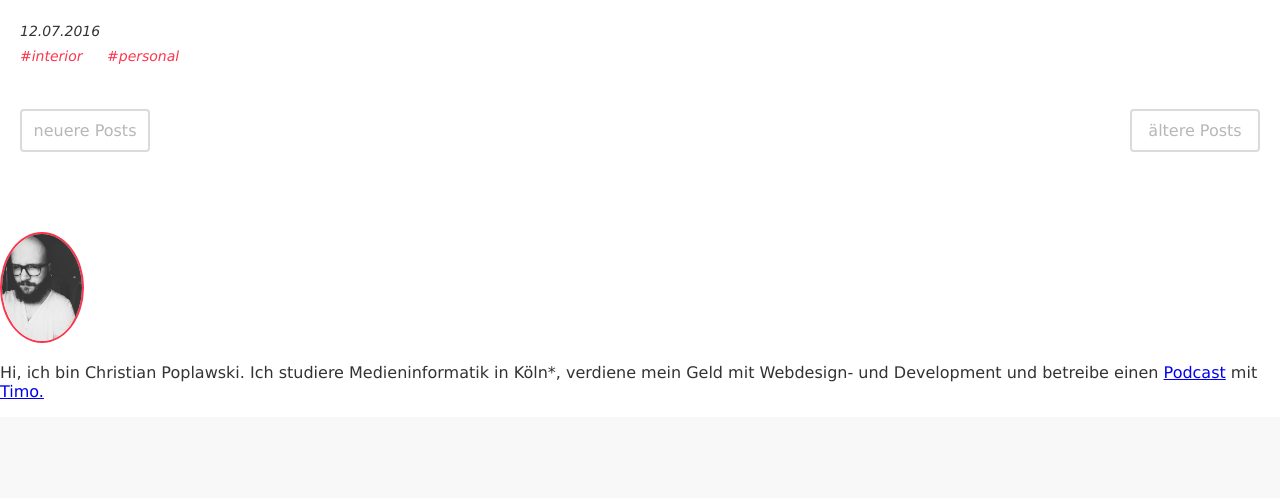
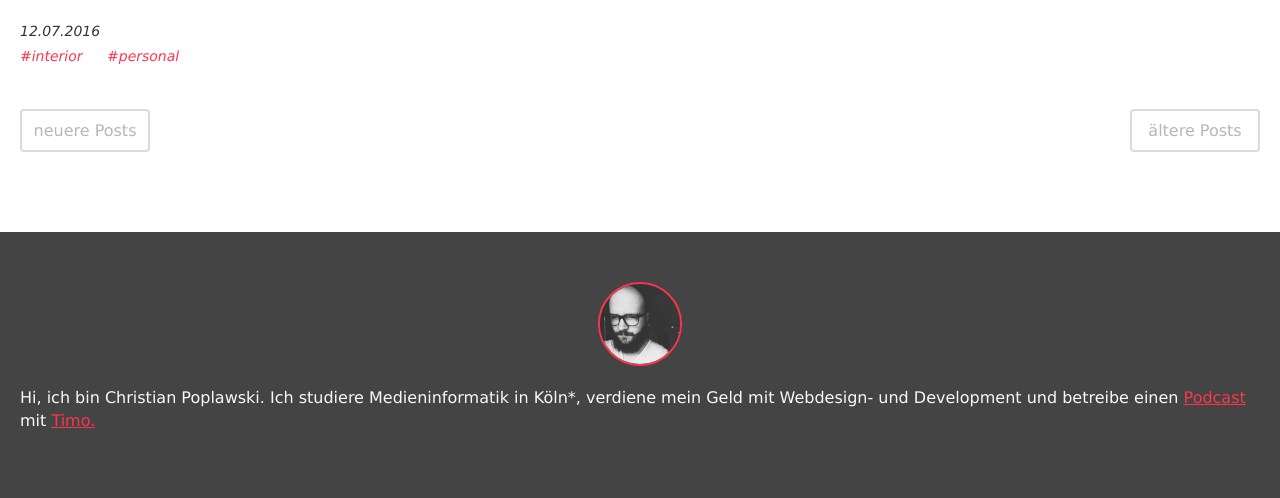
Before and after one commit to Plsr/crushed, a PHP site: page / in a window 1280 px wide. Shown: the part 404-902 px from the top of the page. Before the commit the page ends 803 px from the top, so only its background shows below. Run offline with PHP 8.4, Linux system fonts and the light colour scheme.

Commit message:
Styling of author info

```diff
--- /dev/null
+++ b/scss/component/_c_img-portrait.scss
@@ -0,0 +1,8 @@
+.c_img-portrait {
+  border-radius: 50%;
+  width: 80px;
+  border: 2px solid $accentcolor;
+  display: block;
+  margin: 0 auto;
+  margin-bottom: 20px;
+}
--- /dev/null
+++ b/scss/layout/_author-info.scss
@@ -0,0 +1,11 @@
+.author-info {
+  background-color: $darkgrey;
+  color: $lightgrey;
+  font-size: 16px;
+  line-height: 23px;
+  padding: 50px 20px 50px 20px;
+
+  a {
+    color: $accentcolor;
+  }
+}
--- a/scss/style.scss
+++ b/scss/style.scss
@@ -1,5 +1,6 @@
-// Normalize
+// Vendor
 @import 'vendor/normalize';
+@import 'vendor/clearfix';
 
 // Variables
 @import 'vars/colors';
@@ -17,6 +18,8 @@
 @import 'component/c_home-divider';
 @import 'component/c_pagination';
 @import 'component/c_btn-pagination';
+@import 'component/c_img-portrait';
 
 // Layouts
 @import 'layout/site-header';
+@import 'layout/author-info';
--- a/scss/vars/_colors.scss
+++ b/scss/vars/_colors.scss
@@ -2,6 +2,8 @@ $lightgrey: #F8F8F8;
 $midgrey: #E7E7E7;
 $dark-midgrey: #DBDBDB;
 $grey: #B7B7B7;
+$darkgrey: #444444;
+
 $accentcolor: #FC354C;
 
 $textcolor: #333333;
--- a/style.css
+++ b/style.css
@@ -466,7 +466,10 @@ h2.c_post-title {
 .c_img-portrait {
   border-radius: 50%;
   width: 80px;
-  border: 2px solid #FC354C; }
+  border: 2px solid #FC354C;
+  display: block;
+  margin: 0 auto;
+  margin-bottom: 20px; }
 
 .site-header {
   background-color: #F8F8F8;
@@ -475,3 +478,12 @@ h2.c_post-title {
   box-shadow: 0px 1px 0px 0px rgba(0, 0, 0, 0.16); }
   .site-header .header-content {
     padding: 20px; }
+
+.author-info {
+  background-color: #444444;
+  color: #F8F8F8;
+  font-size: 16px;
+  line-height: 23px;
+  padding: 50px 20px 50px 20px; }
+  .author-info a {
+    color: #FC354C; }
```
Also changed, not shown: img/portrait.jpg.
